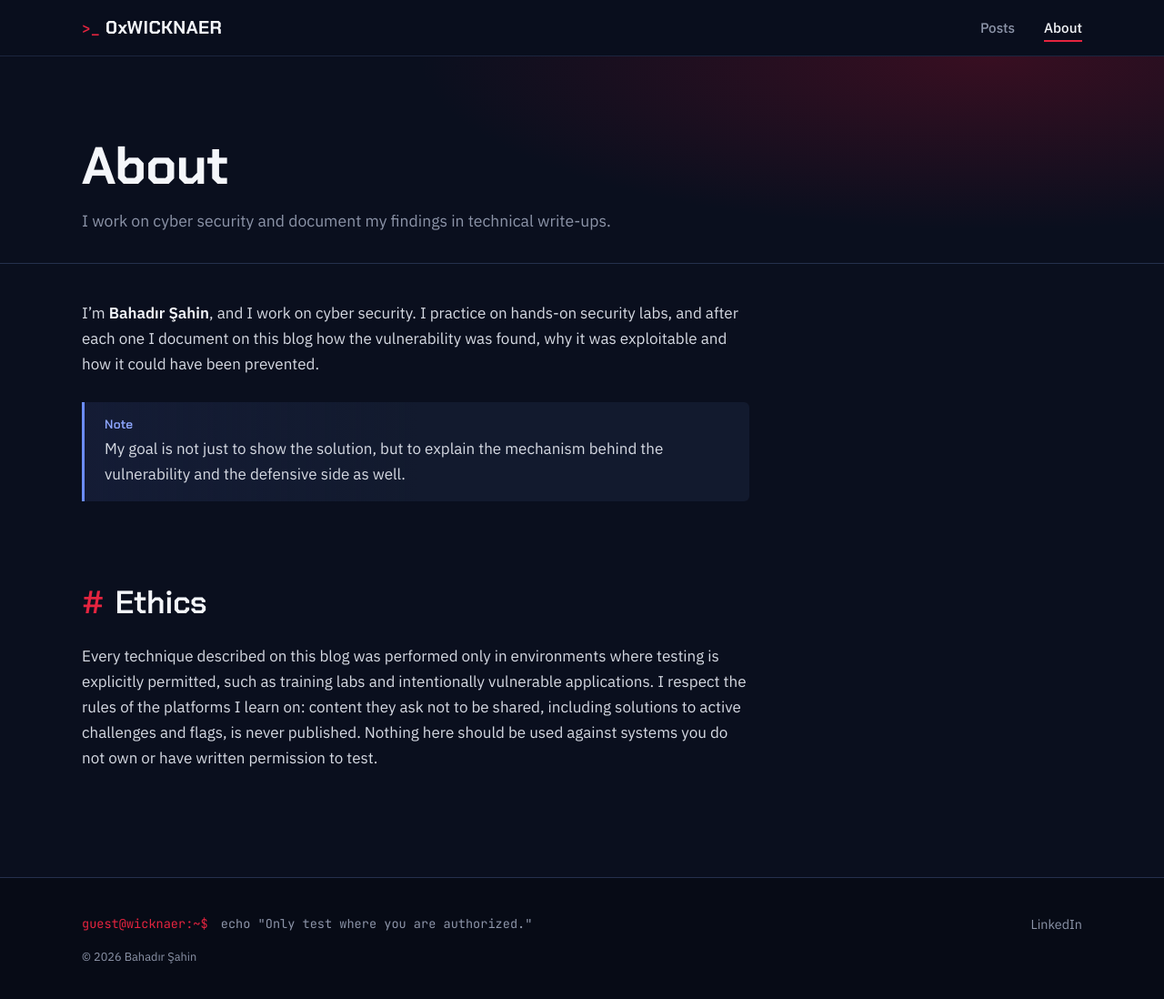
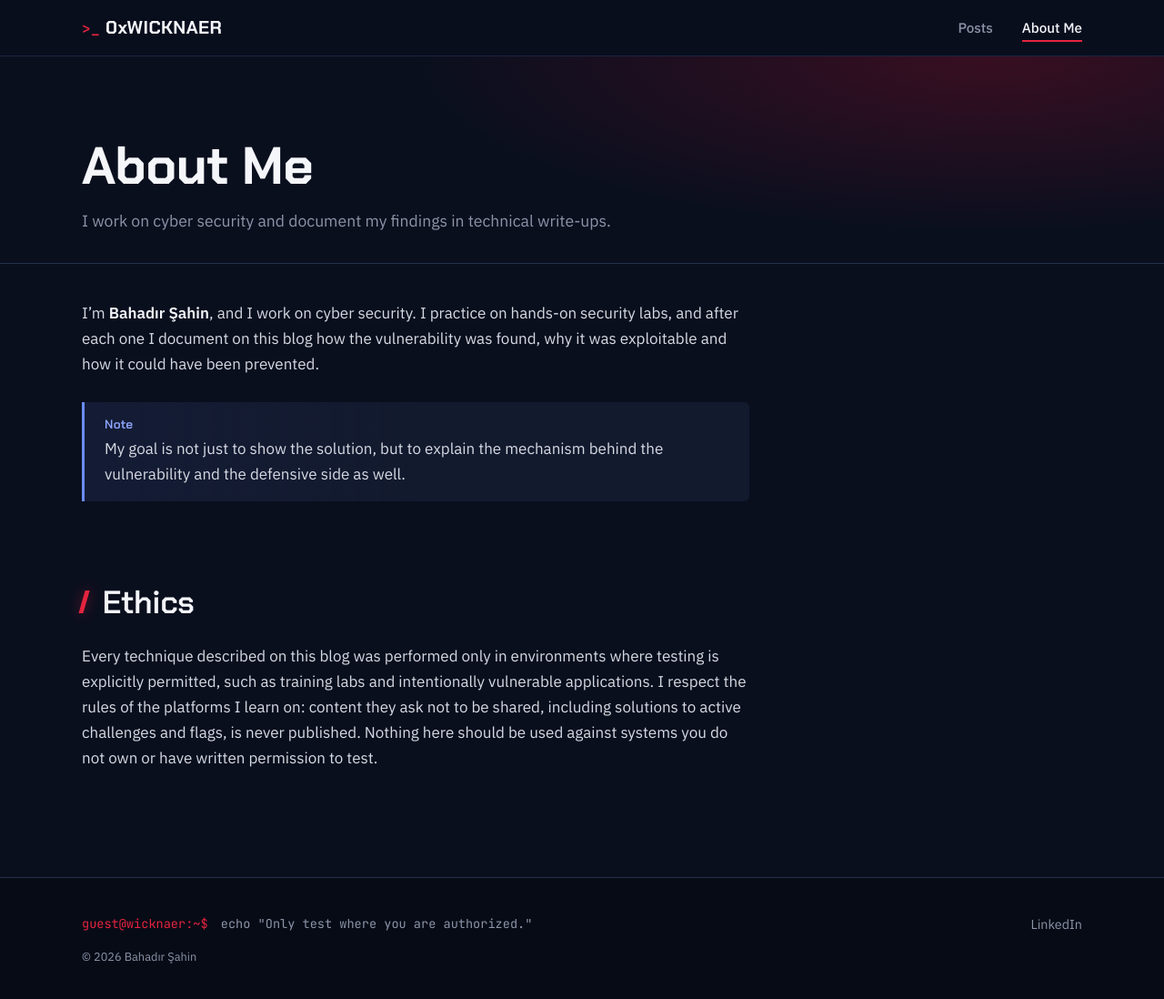
Before and after one commit to Wicknaer/wicknaer.github.io, a Jekyll site: the page built from about.md, in a window 1280 px wide and 1098 px high. Shown: the whole window at 91% size. Built offline with Jekyll 4.4.1, drawn with Linux system fonts in a browser that asks for light colours.

```diff
--- a/_includes/header.html
+++ b/_includes/header.html
@@ -8,7 +8,7 @@
       <ul class="nav__links">
         {% assign path = page.url %}
         <li><a href="{{ '/blog/' | relative_url }}" {% if path contains '/blog/' %}aria-current="page"{% endif %}>Posts</a></li>
-        <li><a href="{{ '/about/' | relative_url }}" {% if path == '/about/' %}aria-current="page"{% endif %}>About</a></li>
+        <li><a href="{{ '/about/' | relative_url }}" {% if path == '/about/' %}aria-current="page"{% endif %}>About Me</a></li>
       </ul>
     </nav>
   </div>
--- a/about.md
+++ b/about.md
@@ -1,6 +1,6 @@
 ---
 layout: page
-title: About
+title: About Me
 description: I work on cyber security and document my findings in technical write-ups.
 permalink: /about/
 ---
--- a/assets/css/main.css
+++ b/assets/css/main.css
@@ -383,11 +383,11 @@ a.chip:hover { color: var(--white); border-color: var(--red); }
 .toc-m .toc__list { margin: 0 16px 14px; }
 
 /* Başlık bağlantıları */
-.prose h2, .prose h3 { position: relative; }
-.prose .anchor { color: var(--red); text-decoration: none; font-weight: 500; margin-right: .35em; }
-.prose h3 .anchor { position: absolute; left: -1.1em; margin: 0; opacity: 0; transition: opacity .15s; }
-.prose h3:hover .anchor, .prose h3 .anchor:focus-visible { opacity: 1; }
-.prose .anchor:hover { color: var(--red-hi); }
+/* H2 önünde eğik kırmızı çubuk (butonlardaki kesik köşe diline uyumlu) */
+.prose h2::before {
+  content: ""; display: inline-block; width: 5px; height: .72em; margin-right: .5em;
+  background: var(--red); transform: skewX(-16deg); box-shadow: 0 0 14px rgba(229,36,63,.45);
+}
 
 /* Görseller: açıklama + büyütme */
 .prose figure.shot { margin: 1.6em 0; }
--- a/assets/js/main.js
+++ b/assets/js/main.js
@@ -321,16 +321,6 @@
     }
   }
 
-  /* ---------- Yazı: başlık bağlantıları ---------- */
-  document.querySelectorAll(".prose h2[id], .prose h3[id]").forEach(function (hd) {
-    var a = document.createElement("a");
-    a.className = "anchor";
-    a.href = "#" + hd.id;
-    a.textContent = "#";
-    a.setAttribute("aria-label", "Link to this section: " + hd.textContent);
-    hd.insertBefore(a, hd.firstChild);
-  });
-
   /* ---------- Yazı: okuma ilerlemesi ---------- */
   var readbar = document.querySelector(".readbar span");
   var article = document.querySelector(".post .prose");
```
